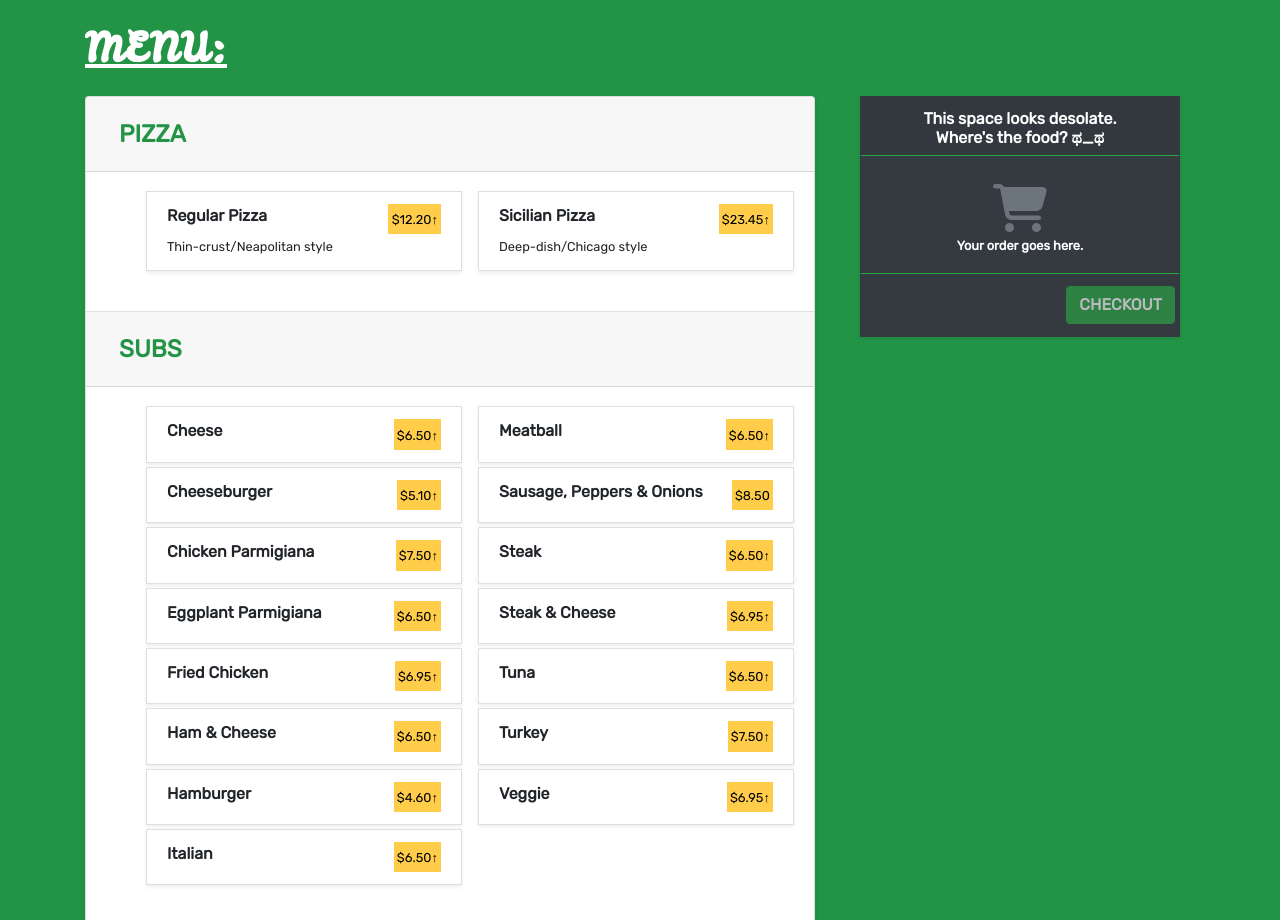
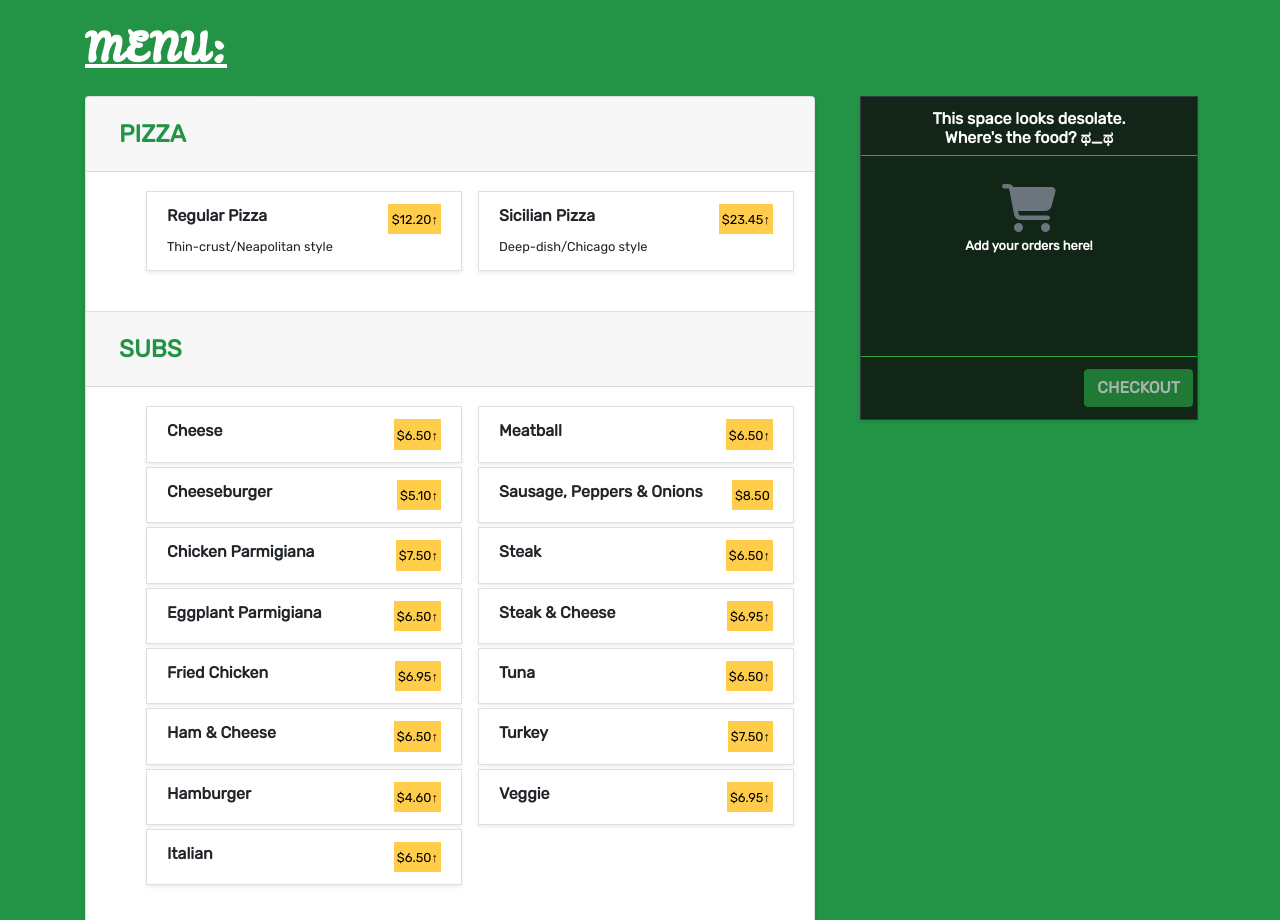
Before and after one commit to guymelef/django-pizza, a Django app: page / in a window 1280 px wide. Shown: the part 60-980 px from the top of the page. Run offline with Django 3.2, Linux system fonts and the light colour scheme; data comes from the database, SQL or seed files in the repository; both versions use the stored data as it was after the commit; some libraries are stand-ins or nearby versions.

Commit message:
Change cart div to fixed scrollable position and add auto-scroll to bottom function

```diff
--- a/static/css/home.css
+++ b/static/css/home.css
@@ -45,7 +45,7 @@ li {
 
 .fa-cart-arrow-down {
   animation-name: bounce;
-  animation-duration: 1.3s;
+  animation-duration: 1.2s;
 }
 
 @keyframes contract {
@@ -59,7 +59,7 @@ li {
 
 .fa-shopping-cart {
   animation-name: contract;
-  animation-duration: 1s;
+  animation-duration: 1.2s;
 }
 
 mark {
@@ -95,3 +95,26 @@ td>div>label:hover {
 .w-55 {
   width: 55%;
 }
+
+#cart-items-card {
+  background: rgba(15, 15, 15, 0.822);
+}
+
+#cart-items-div {
+  max-width: 336px;
+  max-height:368px;
+  min-height: 200px;
+}
+
+#cart-items-div::-webkit-scrollbar {
+  width: 5px;
+}
+#cart-items-div::-webkit-scrollbar-track {
+  background: hsla(0, 0%, 95%, 0);
+}
+#cart-items-div::-webkit-scrollbar-thumb {
+  background: rgba(0, 161, 21, 0.452);
+}
+#cart-items-div::-webkit-scrollbar-thumb:hover {
+  background: rgba(1, 146, 20, 0.795);
+}
--- a/static/js/menu.js
+++ b/static/js/menu.js
@@ -168,11 +168,13 @@ document.addEventListener('DOMContentLoaded', () => {
         data: data,
         dataType: 'json',
         success: function (data) {
+          let zeroCartDiv = document.querySelector('#zero-cart');
+          let cartItemsDiv = document.querySelector('#cart-items-div');
           if (data.error) {
             alert("Please refresh the page and fix your order.");
           } else {
-            if (document.querySelector('#zero-cart')) {
-              document.querySelector('#zero-cart').style.display = "none";
+            if (zeroCartDiv) {
+              zeroCartDiv.style.display = "none";
             }
             document.querySelector('#checkout-btn').disabled = false;
             document.querySelector('#cart-header').innerHTML = "<i class='fas fa-2x fa-cart-arrow-down text-success'></i><br>Ooh, smells delicious in here!";
@@ -183,7 +185,9 @@ document.addEventListener('DOMContentLoaded', () => {
 
             document.querySelector('#cart-total').innerHTML = `: <mark>$${data.cart_total}</mark>`;
             $('#menuModal').modal('hide');
-            document.quertSelector('.fa-cart-arrow-down').style.animationPlayState = 'running';
+            document.querySelector('.fa-cart-arrow-down').style.animationPlayState = 'running';
+            scrollToBottom(cartItemsDiv);
+
           }
         }
       });
@@ -290,10 +294,14 @@ function getFormData() {
   return data;
 }
 
+function scrollToBottom(div) {
+  div.scrollTop = div.scrollHeight;
+};
+
 function cleanupCart() {
   document.querySelector('#cart-total').innerHTML = "";
   document.querySelector('#cart-header').innerHTML = "This space looks desolate. <br> Where's the food? ಥ_ಥ";
-  document.querySelector('#cartItems').innerHTML = '<div class="text-center" id="zero-cart"> <i class="fas fa-shopping-cart fa-3x mt-4 text-secondary"></i> <br> <small class="font-weight-bold text-white"> Your order goes here. </small> </div>';
+  document.querySelector('#cartItems').innerHTML = '<div class="text-center" id="zero-cart"><i class="fas fa-shopping-cart fa-3x mt-4 text-secondary"></i> <br> <small class="font-weight-bold text-white">Add your orders here!</small></div>';
   document.querySelector('#checkout-btn').disabled = true;
   document.querySelector('.fa-shopping-cart').style.animationPlayState = 'running';
 }
--- a/templates/includes/dynamicModal.html
+++ b/templates/includes/dynamicModal.html
@@ -200,7 +200,7 @@
         <td>
           {{name}}
           {{#if size}}
-            <span class="badge badge-secondary p-1 rounded-0">{{size}}</span>
+            <span class="badge badge-secondary rounded-0">{{size}}</span>
           {{/if}}
           {{#if extras}}
             <br>
--- a/templates/orders/home.html
+++ b/templates/orders/home.html
@@ -145,8 +145,8 @@
             </div>
           </div>
           <div class="col-4">
-            <div class="container">
-              <div class="card bg-dark border border-dark rounded-0 shadow-sm mb-3 rounded-0">
+            <div class="container position-fixed" style="max-width: 23rem;">
+              <div class="card border border-dark rounded-0 shadow-sm mb-3 rounded-0" id="cart-items-card">
                 <div class="card-header border-success text-white text-center pb-0">
                   <h6 class="font-weight-bold" id="cart-header">
                     {% if cart_items %}
@@ -160,7 +160,7 @@
                       Where's the food? ಥ_ಥ
                     {% endif %}
                 </div>
-                <div class="card-body text-white pl-0 pr-0 pb-0 pt-1">
+                <div class="card-body text-white pl-0 pr-0 pb-0 pt-1 overflow-auto" id="cart-items-div">
                   <table class="table table-sm text-white table-borderless table-striped">
                     <tbody id="cartItems">
                       {% if cart_items %}
@@ -170,7 +170,7 @@
                           <td>
                             {{ item.name}}
                             {% if item.size %}
-                              <span class="badge badge-secondary p-1 rounded-0">{{ item.size }}</span>
+                              <span class="badge badge-secondary rounded-0">{{ item.size }}</span>
                             {% endif %}
                             {% if item.extras %}
                               <br>
@@ -190,7 +190,7 @@
                           <i class="fas fa-shopping-cart fa-3x mt-4 text-secondary"></i>
                           <br>
                           <small class="font-weight-bold text-white">
-                            Your order goes here.
+                            Add your orders here!
                           </small>
                         </div>
                       {% endif %}
```
Also changed, not shown: db.sqlite3.
